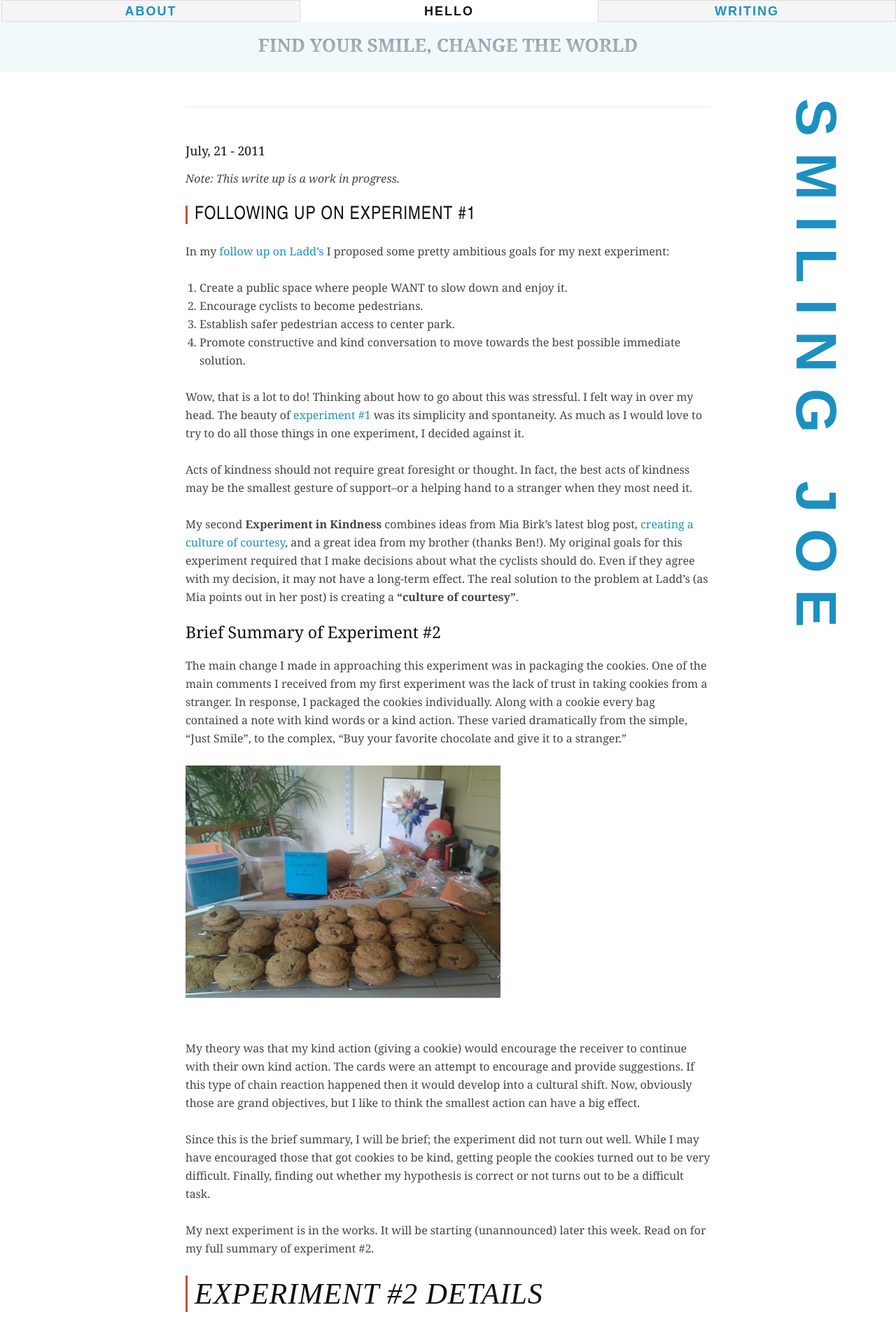
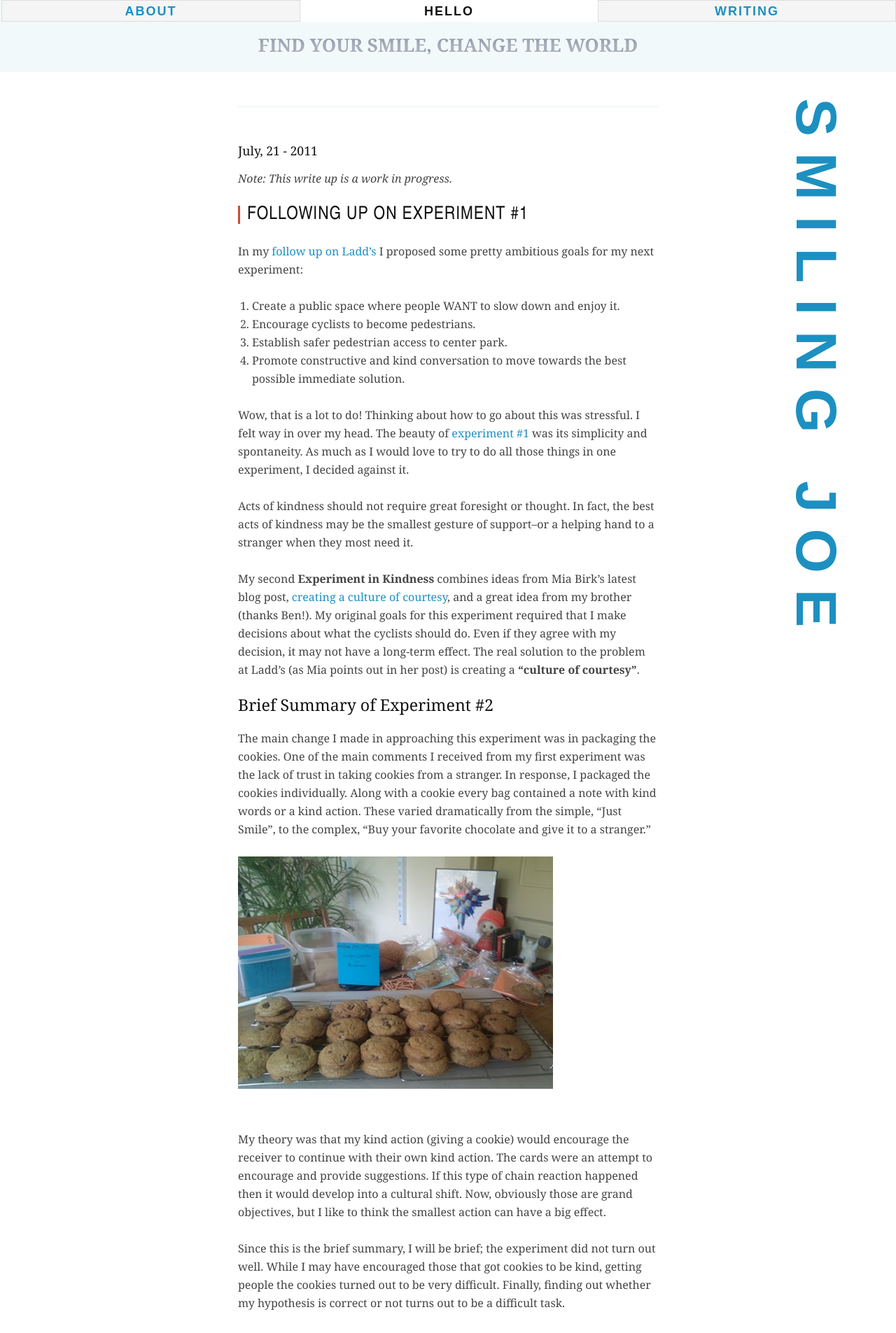
Before and after one commit to joehand/smilingjoe, a Jekyll site: the page built from index.html, in a window 1280 px wide. Shown: the top 1905 px of the page at 70% size. Built offline with Jekyll 4.4.1, drawn with Linux system fonts in a browser that asks for light colours; nearby versions of some CDN libraries; some web fonts are replaced; Markdown is read by kramdown in place of the engine named in the settings; comment, search, counter and statistics services are not loaded.

Commit message:
adding twitter and +1 buttons. some homepage style changes (narrower).

```diff
--- a/_includes/head.html
+++ b/_includes/head.html
@@ -38,11 +38,16 @@
   <!-- prefetching for jQuery and fonts-->
   <link rel="dns-prefetch" href="//ajax.googleapis.com" />
   <link rel="dns-prefetch" href="//fonts.googleapis.com" />
+
+  <!-- prefetching specific to post-only pages -->
+	{% if page.layout == 'post' %}
+  <!-- prefetching for share buttons-->
+  <link rel="dns-prefetch" href="//apis.google.com" />
+  <link rel="dns-prefetch" href="//platform.twitter.com" />
   <!-- prefetching for disqus -->
-
-  {% if page.layout == 'post' %}
   <link rel="dns-prefetch" href="//{{ site.disqus_shortname }}.disqus.com" />
   {% endif %}
+  <!-- end prefetching -->
 
   <link href='http://fonts.googleapis.com/css?family=Buda:light' rel='stylesheet' type='text/css'>
 
--- a/_includes/js.html
+++ b/_includes/js.html
@@ -29,3 +29,7 @@
    <script src="//ajax.googleapis.com/ajax/libs/chrome-frame/1.0.3/CFInstall.min.js"></script>
    <script>window.attachEvent("onload",function(){CFInstall.check({mode:"overlay"})})</script>
  <![endif]-->
+
+<!-- Twitter and Google+ Button JS -->
+<script type="text/javascript" src="http://platform.twitter.com/widgets.js"></script>
+<script type="text/javascript" src="https://apis.google.com/js/plusone.js"></script>
--- /dev/null
+++ b/_includes/share.html
@@ -0,0 +1,2 @@
+<a href="http://twitter.com/share" class="twitter-share-button" data-count="horizontal" data-via="joe_smiles">Tweet</a>
+<g:plusone></g:plusone>
--- a/_layouts/post.html
+++ b/_layouts/post.html
@@ -22,6 +22,8 @@
 
 	<article>
     {{ content }}
+
+	{% include share.html %}
 	</article>
 
 	<footer class="comments">
--- a/_posts/2011-07-21-happiness-vs-happiness.markdown
+++ b/_posts/2011-07-21-happiness-vs-happiness.markdown
@@ -16,6 +16,7 @@
 
 When a parent tells a child to eat their veggies or to stop watching TV and do their homework, they do so for the child's own good. Parents force the child to forgo the short-term sensory happiness of television for their long-term happiness. The child may not agree or understand how studying will make them happy, but the adults know. Yet so many adults act like children when seeking happiness.
 
+###Immediate Happiness
 Short-term interests plague the country. Looking at any of the problems the country faces-- economic issues, obesity, never-ending legal battles, or war-- adults everywhere pursue the quickest route to pleasure mistaking it for happiness. Sadly, many of these actions ignore the personal and social consequences over time.
 
 >Our tendency is to rush in and do what seems to promise the shortest route to satisfaction. But in doing so, all too frequently we deprive ourselves of the opportunity for a greater degree of fulfillment.
--- a/assets/css/main.css
+++ b/assets/css/main.css
@@ -488,7 +488,7 @@
 		-webkit-border-top-right-radius: 2px;
 		border-top-right-radius: 2px; }
 
-	section.tabs-content { margin: 0; display: block; }
+	section.tabs-content { display: block; }
 	section.tabs-content > article { display:none; }
 	section.tabs-content > article.active { display: block; }
 
@@ -678,7 +678,7 @@
 	}
 
 	.post section {
-		width:80%;
+		width:600px;
 		margin:0 auto;
 	}
 
@@ -697,6 +697,17 @@
 		  font-family: Rockwell, Georgia, "Times New Roman", Times, serif;
 		  text-shadow: rgba(0,0,0,0.15) -1px 0, rgba(255,255,255, 0.8) 0px 2px 1px, rgba({{ site.main_color_rgb }},0.05) -1px -1px;
 		}
+
+	/*homepage stuff*/
+	.page-content {
+		width:100%;
+		padding-bottom:20px;
+	}
+
+	.tabs-content {
+		width:600px;
+		margin:0 auto;
+	}
 
 
 }
--- a/index.html
+++ b/index.html
@@ -4,6 +4,8 @@
 
 meta_description: By finding your true smile, a warm heart, and a clam mind we can change the world. Take initiative and start a revolution.
 ---
+
+<div class="page-content">
 
 <header class="main-head">
 	<ul class="tabs">
@@ -16,7 +18,6 @@
 <h3 class="add-top half-bottom inset-text">Find Your Smile, Change The World</h3>
 </header>
 
-<div class="content">
 
 	<!-- Standard <ul> with class of "tabs-content" -->
 	<section class="tabs-content">
@@ -43,4 +44,4 @@
 	</section> <!-- end of #tabs-content -->
 
 
-</div> <!-- end of #content -->
+</div> <!-- end of #page-content -->
```
